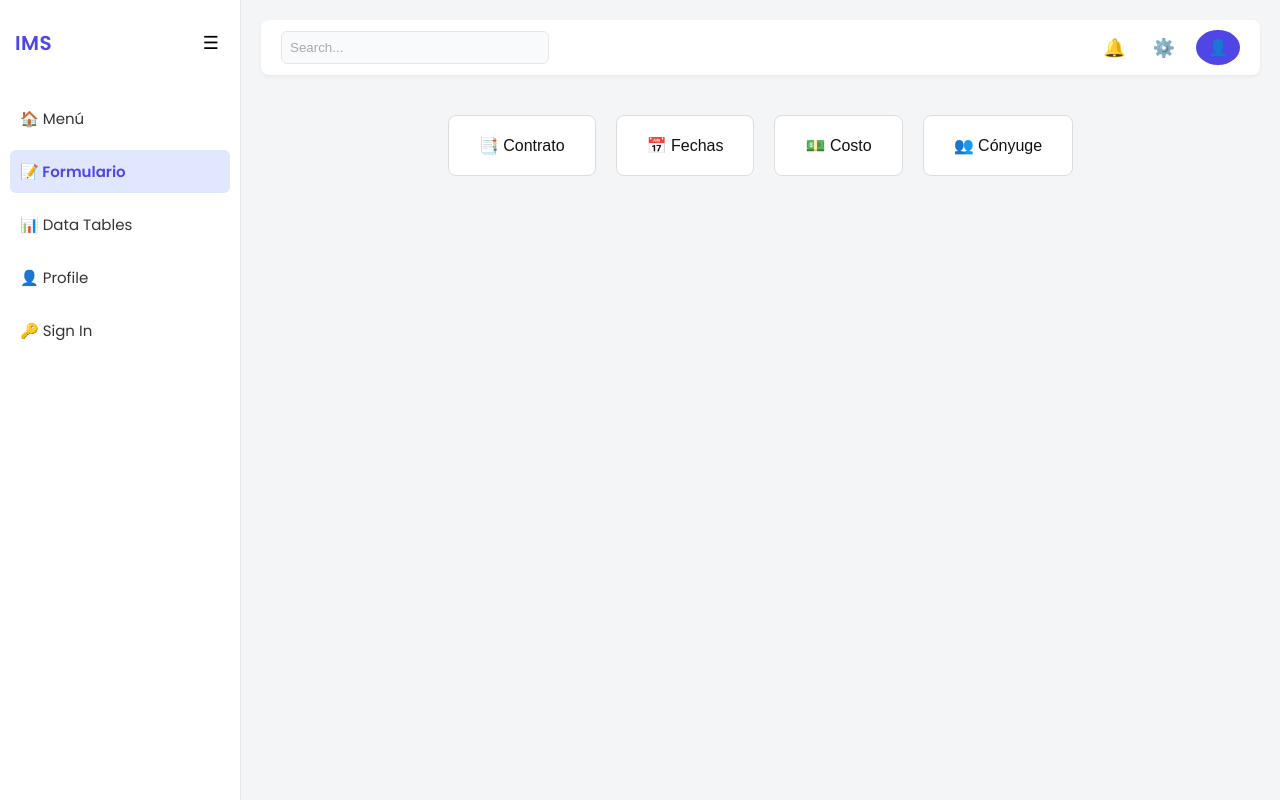
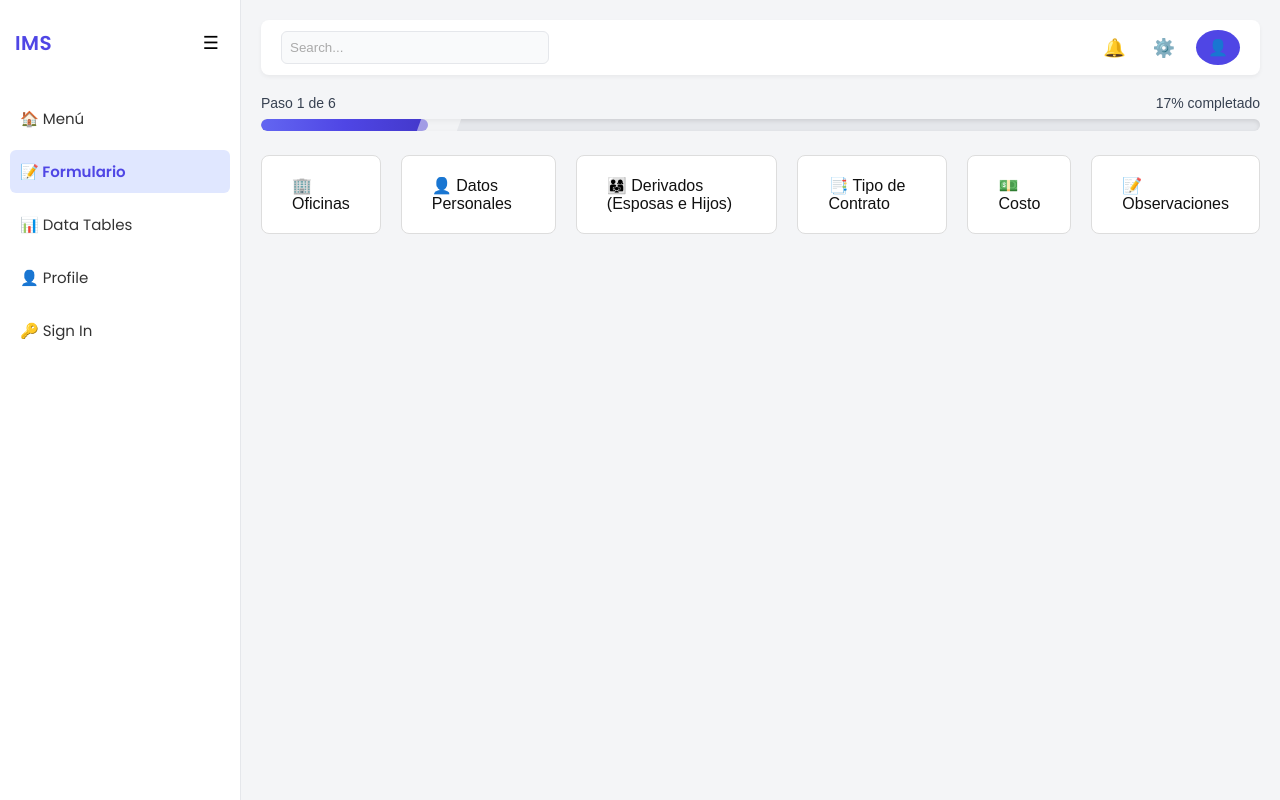
Before and after one commit to brjulioims-source/IMS-SOLUTIONS, a React (Vite) app: page /formulario in a window 1280 px wide. Built offline with nearby package versions, Linux system fonts and the light colour scheme.

Commit message:
feat(FormSections): Se hacen nuevas modales para poder agregar más campos y se le hace la activación de nuevas animaciones y se pone SweetAlert2

```diff
--- a/package.json
+++ b/package.json
@@ -21,7 +21,8 @@
     "react-chartjs-2": "^5.3.0",
     "react-dom": "^19.1.1",
     "react-icons": "^5.5.0",
-    "react-router-dom": "^7.9.2"
+    "react-router-dom": "^7.9.2",
+    "sweetalert2": "^11.23.0"
   },
   "devDependencies": {
     "@eslint/js": "^9.36.0",
--- /dev/null
+++ b/src/components/StepProgress.css
@@ -0,0 +1,52 @@
+.step-progress {
+  margin-bottom: 24px;
+  font-family: Arial, sans-serif;
+}
+
+.step-header {
+  display: flex;
+  justify-content: space-between;
+  font-size: 14px;
+  margin-bottom: 8px;
+  color: #374151;
+  font-weight: 500;
+}
+
+.progress-bar {
+  background: #e5e7eb;
+  border-radius: 10px;
+  height: 12px;
+  overflow: hidden;
+  box-shadow: inset 0 2px 4px rgba(0,0,0,0.1);
+  position: relative;
+}
+
+.progress-fill {
+  background: linear-gradient(90deg, #6366f1, #4f46e5, #4338ca);
+  height: 100%;
+  width: 0; /* se controla dinámicamente */
+  border-radius: 10px;
+  transition: width 0.6s ease-in-out;
+  position: relative;
+}
+
+.progress-fill::after {
+  content: "";
+  position: absolute;
+  top: 0;
+  left: -40px;
+  width: 40px;
+  height: 100%;
+  background: rgba(255, 255, 255, 0.5);
+  transform: skewX(-20deg);
+  animation: shimmer 2s infinite;
+}
+
+@keyframes shimmer {
+  0% {
+    left: -40px;
+  }
+  100% {
+    left: 100%;
+  }
+}
--- /dev/null
+++ b/src/components/StepProgress.jsx
@@ -0,0 +1,23 @@
+// src/components/StepProgress.jsx
+import "./StepProgress.css";
+
+function StepProgress({ currentStep, totalSteps }) {
+  const progress = (currentStep / totalSteps) * 100;
+
+  return (
+    <div className="step-progress">
+      <div className="step-header">
+        <span>Paso {currentStep} de {totalSteps}</span>
+        <span>{Math.round(progress)}% completado</span>
+      </div>
+      <div className="progress-bar">
+        <div
+          className="progress-fill"
+          style={{ width: `${progress}%` }}
+        ></div>
+      </div>
+    </div>
+  );
+}
+
+export default StepProgress;
--- a/src/components/modal/Modal.css
+++ b/src/components/modal/Modal.css
@@ -26,6 +26,11 @@
   transform: translateY(0);
   animation: modalPop 180ms ease-out;
 }
+/* Fix: SweetAlert2 siempre arriba del modal */
+.swal2-container {
+  z-index: 9999 !important;
+}
+
 
 /* pequeña animación de entrada */
 @keyframes modalPop {
--- a/src/pages/FormSections.jsx
+++ b/src/pages/FormSections.jsx
@@ -1,50 +1,194 @@
 import { useState } from "react";
 import Modal from "../components/modal/Modal";
 import DashboardLayout from "../layouts/DashboardLayout";
+import StepProgress from "../components/StepProgress";
+import Swal from "sweetalert2";
 import "./FormSections.css";
 
 function FormSections() {
+  const totalSteps = 6; // ahora tienes 6 pasos
+  const [currentStep, setCurrentStep] = useState(1);
   const [openModal, setOpenModal] = useState(false);
 
   const closeModal = () => setOpenModal(false);
 
-    return(
+  // Configuración global de Toast
+  const toast = Swal.mixin({
+    toast: true,
+    position: "bottom-end",
+    showConfirmButton: false,
+    timer: 2500,
+    timerProgressBar: true,
+  });
+
+  // Validación y guardado
+  const handleSubmit = (e, stepNumber, fields) => {
+    e.preventDefault();
+
+    const emptyField = fields.some((field) => !field.trim());
+
+    if (emptyField) {
+      toast.fire({
+        icon: "error",
+        title: "Por favor completa todos los campos",
+      });
+      return;
+    }
+
+    // Guardado exitoso
+    setCurrentStep(stepNumber + 1);
+    closeModal();
+
+    toast.fire({
+      icon: "success",
+      title: "Datos guardados con éxito",
+    });
+  };
+
+  // Control de apertura de modales
+  const handleOpenModal = (modalStep, modalName) => {
+    if (modalStep > currentStep) {
+      toast.fire({
+        icon: "warning",
+        title: "Debes completar el paso anterior primero",
+      });
+      return;
+    }
+    setOpenModal(modalName);
+  };
+
+  return (
     <DashboardLayout>
       <div>
-            {/*Secciones horizontales*/}
+        {/* Barra de progreso */}
+        <StepProgress currentStep={currentStep} totalSteps={totalSteps} />
+
+        {/* Secciones horizontales */}
         <div className="sections">
-                <div className="section-card" onClick={() => setOpenModal("contrato")}>📑 Contrato</div>
-                <div className="section-card" onClick={() => setOpenModal("fechas")}>📅 Fechas</div>
-                <div className="section-card" onClick={() => setOpenModal("costo")}>💵 Costo</div>
-                <div className="section-card" onClick={() => setOpenModal("conyuge")}>👥 Cónyuge</div>
+          <div className="section-card" onClick={() => handleOpenModal(1, "oficinas")}>
+            🏢 Oficinas
+          </div>
+          <div className="section-card" onClick={() => handleOpenModal(2, "datosPersonales")}>
+            👤 Datos Personales
+          </div>
+          <div className="section-card" onClick={() => handleOpenModal(3, "derivados")}>
+            👨‍👩‍👧 Derivados (Esposas e Hijos)
+          </div>
+          <div className="section-card" onClick={() => handleOpenModal(4, "tipoContrato")}>
+            📑 Tipo de Contrato
+          </div>
+          <div className="section-card" onClick={() => handleOpenModal(5, "costo")}>
+            💵 Costo
+          </div>
+          <div className="section-card" onClick={() => handleOpenModal(6, "observaciones")}>
+            📝 Observaciones
+          </div>
         </div>
 
-            {/* Modal Contrato */}
+        {/* Modal Oficinas */}
+        <Modal
+          isOpen={openModal === "oficinas"}
+          onClose={closeModal}
+          title="Formulario de Oficinas"
+        >
+          <form
+            className="form"
+            onSubmit={(e) =>
+              handleSubmit(e, 1, [
+                e.target.querySelector("input[type='radio']:checked")?.value || "",
+              ])
+            }
+          >
+            <p>Por favor seleccione la oficina a la cual vincular este contrato:</p>
 
-            <Modal isOpen={openModal === "contrato"} onClose={closeModal} title="Formulario de Contrato">
-                <form className="form">
-                    <label>Número de Contrato:</label>
-                    <input type="text" placeholder="Ingrese el número de contrato" />
-                    <label>Cliente:</label>
-                    <input type="text" placeholder="Ingrese el nombre del cliente" />
+            <div className="oficinas-grid">
+              <label><input type="radio" name="oficina" value="Houston" /> Houston</label>
+              <label><input type="radio" name="oficina" value="Gainesville" /> Gainesville</label>
+              <label><input type="radio" name="oficina" value="Kissimmee 1" /> Kissimmee 1</label>
+              <label><input type="radio" name="oficina" value="Norcross" /> Norcross</label>
+              <label><input type="radio" name="oficina" value="Tampa" /> Tampa</label>
+              <label><input type="radio" name="oficina" value="Renton" /> Renton</label>
+              <label><input type="radio" name="oficina" value="Austin" /> Austin</label>
+              <label><input type="radio" name="oficina" value="San Antonio" /> San Antonio</label>
+              <label><input type="radio" name="oficina" value="San Juan" /> San Juan</label>
+              <label><input type="radio" name="oficina" value="Mayagüez" /> Mayagüez</label>
+              <label><input type="radio" name="oficina" value="New Jersey" /> New Jersey</label>
+              <label><input type="radio" name="oficina" value="Chula Vista" /> Chula Vista</label>
+              <label><input type="radio" name="oficina" value="Hackensack" /> Hackensack</label>
+            </div>
+
+            <button type="submit" className="btn-primary">Guardar</button>
+          </form>
+        </Modal>
+
+        {/* Modal Datos Personales */}
+        <Modal
+          isOpen={openModal === "datosPersonales"}
+          onClose={closeModal}
+          title="Formulario de Datos Personales"
+        >
+          <form
+            className="form"
+            onSubmit={(e) =>
+              handleSubmit(e, 2, [e.target[0].value, e.target[1].value])
+            }
+          >
+            <label>Nombre completo</label>
+            <input type="text" placeholder="Ingrese el nombre completo" />
+            <label>Correo electrónico</label>
+            <input type="email" placeholder="Ingrese el correo electrónico" />
             <button type="submit">Guardar</button>
           </form>
         </Modal>
 
-            {/* Modal Fechas */}
-            <Modal isOpen={openModal === "fechas"} onClose={closeModal} title="Formulario de Fechas">
-                <form className="form">
-                    <label>Fecha de inicio</label>
-                    <input type="date" />
-                    <label>Fecha de vencimiento</label>
-                    <input type="date" />
+        {/* Modal Derivados */}
+        <Modal
+          isOpen={openModal === "derivados"}
+          onClose={closeModal}
+          title="Formulario de Derivados"
+        >
+          <form
+            className="form"
+            onSubmit={(e) =>
+              handleSubmit(e, 3, [e.target[0].value])
+            }
+          >
+            <label>Derivados (Esposas e Hijos)</label>
+            <input type="text" placeholder="Ingrese nombres de derivados" />
+            <button type="submit">Guardar</button>
+          </form>
+        </Modal>
+
+        {/* Modal Tipo de Contrato */}
+        <Modal
+          isOpen={openModal === "tipoContrato"}
+          onClose={closeModal}
+          title="Formulario de Tipo de Contrato"
+        >
+          <form
+            className="form"
+            onSubmit={(e) =>
+              handleSubmit(e, 4, [e.target[0].value])
+            }
+          >
+            <label>Tipo de Contrato</label>
+            <input type="text" placeholder="Ingrese el tipo de contrato" />
             <button type="submit">Guardar</button>
           </form>
         </Modal>
 
         {/* Modal Costo */}
-            <Modal isOpen={openModal === "costo"} onClose={closeModal} title="Formulario de Costo">
-                <form className="form">
+        <Modal
+          isOpen={openModal === "costo"}
+          onClose={closeModal}
+          title="Formulario de Costo"
+        >
+          <form
+            className="form"
+            onSubmit={(e) =>
+              handleSubmit(e, 5, [e.target[0].value, e.target[1].value])
+            }
+          >
             <label>Monto</label>
             <input type="number" placeholder="0.00" />
             <label>Moneda</label>
@@ -53,19 +197,26 @@ function FormSections() {
           </form>
         </Modal>
 
-            {/* Modal Cónyuge */}
-            <Modal isOpen={openModal === "conyuge"} onClose={closeModal} title="Formulario de Cónyuge">
-                <form className="form">
-                    <label>Nombre completo</label>
-                    <input type="text" placeholder="Ingrese el nombre completo" />
-                    <label>Correo electrónico</label>
-                    <input type="email" placeholder="Ingrese el correo electrónico" />
+        {/* Modal Observaciones */}
+        <Modal
+          isOpen={openModal === "observaciones"}
+          onClose={closeModal}
+          title="Formulario de Observaciones"
+        >
+          <form
+            className="form"
+            onSubmit={(e) =>
+              handleSubmit(e, 6, [e.target[0].value])
+            }
+          >
+            <label>Observaciones</label>
+            <textarea placeholder="Ingrese observaciones" />
             <button type="submit">Guardar</button>
           </form>
         </Modal>
       </div>
     </DashboardLayout>
-    )
+  );
 }
 
 export default FormSections;
```
Also changed, not shown: src/pages/FormSections.css (+40 -0 lines), 1 other file (tests, documents, lock files or other folders). Lines whose indentation alone changed are shown as unchanged.
